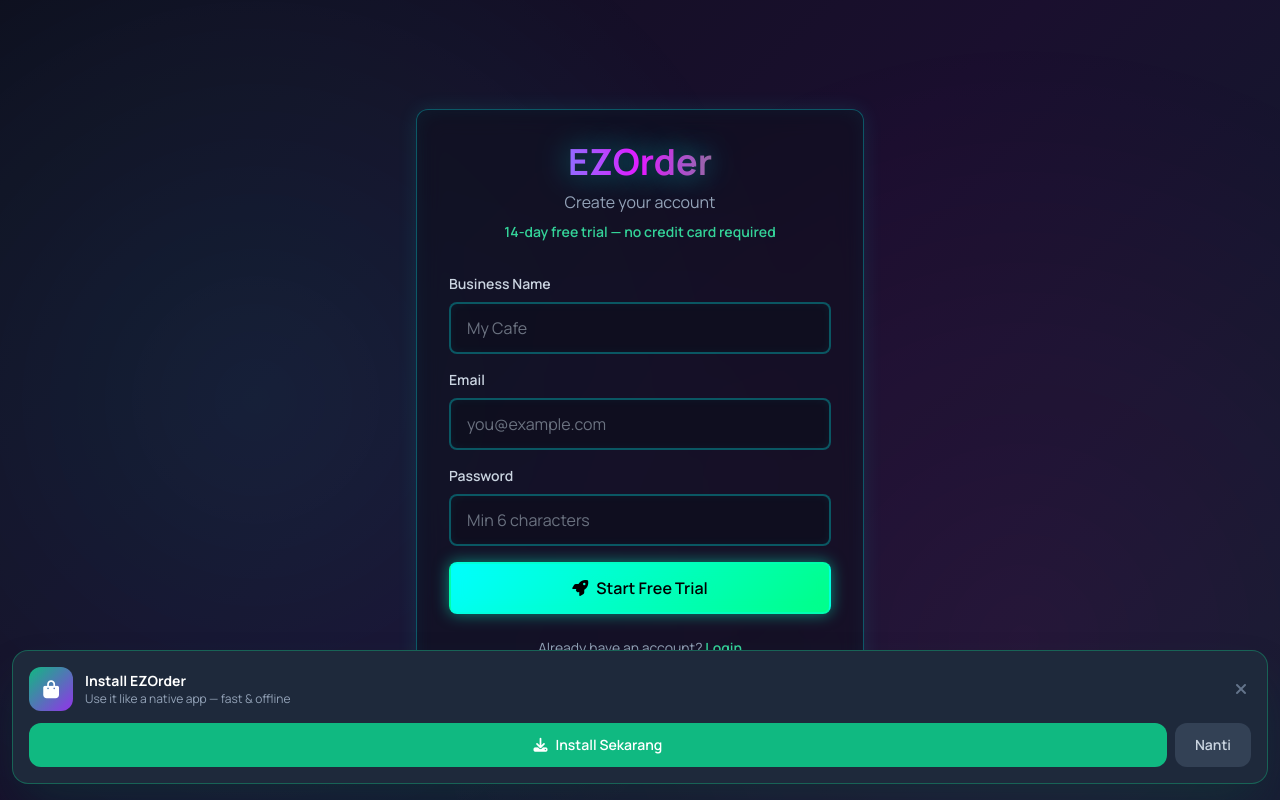
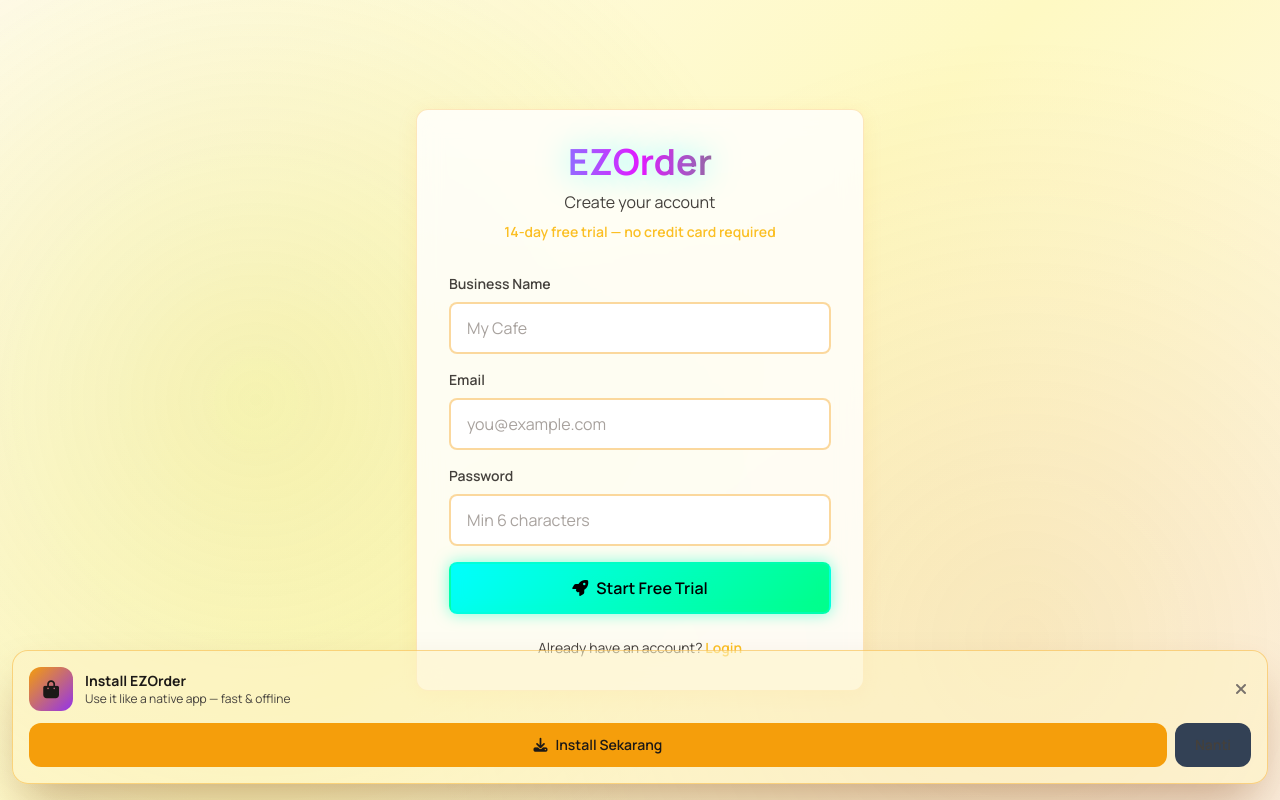
Before and after one commit to Reef-hash/EZorder, a Next.js app in the folder frontend/: page /register in a window 1280 px wide. Built offline with nearby package versions, Linux system fonts and the light colour scheme.

Commit message:
feat: yellow/amber theme + dark/light mode toggle

```diff
--- a/frontend/app/admin/page.tsx
+++ b/frontend/app/admin/page.tsx
@@ -112,7 +112,7 @@
   return (
     <div className="min-h-screen bg-gradient-to-br from-slate-900 via-slate-800 to-slate-900">
       {/* Header */}
-      <header className="sticky top-0 z-50 bg-gradient-to-r from-emerald-600 to-purple-600 shadow-2xl">
+      <header className="sticky top-0 z-50 bg-gradient-to-r from-amber-500 to-orange-600 shadow-2xl">
         <div className="max-w-7xl mx-auto px-4 sm:px-6 lg:px-8">
           <div className="flex justify-between items-center h-14 md:h-16">
             <div className="flex items-center gap-2">
--- a/frontend/app/globals.css
+++ b/frontend/app/globals.css
@@ -28,6 +28,209 @@
 .scrollbar-none::-webkit-scrollbar {
   display: none;
 }
+
+/* stylelint-disable */
+
+/* ─── DARK MODE (default) ─── */
+body {
+  @apply bg-gray-950 text-gray-100 min-h-screen;
+  background: linear-gradient(135deg, #0f0f1e 0%, #1a1500 50%, #0f0f1e 100%);
+}
+
+body::before {
+  content: '';
+  position: fixed;
+  top: 0;
+  left: 0;
+  width: 100%;
+  height: 100%;
+  background: radial-gradient(circle at 20% 50%, rgba(251, 191, 36, 0.07) 0%, transparent 50%),
+              radial-gradient(circle at 80% 80%, rgba(249, 115, 22, 0.07) 0%, transparent 50%);
+  pointer-events: none;
+  z-index: -1;
+  animation: gradientShift 20s ease infinite;
+}
+
+/* Gold glow cards */
+.glass-effect {
+  @apply rounded-xl border backdrop-blur-md transition-all duration-300;
+  background: rgba(15, 12, 0, 0.6);
+  border: 1px solid rgba(251, 191, 36, 0.3);
+  box-shadow: 0 0 20px rgba(251, 191, 36, 0.08), inset 0 0 20px rgba(251, 191, 36, 0.04);
+}
+
+.glass-effect:hover {
+  border-color: rgba(251, 191, 36, 0.55);
+  box-shadow: 0 0 30px rgba(251, 191, 36, 0.15), inset 0 0 30px rgba(251, 191, 36, 0.06);
+}
+
+.gradient-text {
+  background: linear-gradient(90deg, #fbbf24, #f97316, #fbbf24);
+  -webkit-background-clip: text;
+  -webkit-text-fill-color: transparent;
+  background-clip: text;
+  font-weight: 700;
+}
+
+/* Gold buttons */
+.btn-primary {
+  @apply font-semibold py-3 px-4 rounded-lg transition transform;
+  background: linear-gradient(135deg, #fbbf24 0%, #f97316 100%);
+  color: #000;
+  border: 2px solid rgba(251, 191, 36, 0.5);
+  box-shadow: 0 0 15px rgba(251, 191, 36, 0.4), inset 0 0 15px rgba(251, 191, 36, 0.08);
+}
+
+.btn-primary:hover {
+  transform: translateY(-2px);
+  box-shadow: 0 0 25px rgba(251, 191, 36, 0.7), inset 0 0 25px rgba(251, 191, 36, 0.15), 0 0 50px rgba(251, 191, 36, 0.3);
+}
+
+.btn-primary:active {
+  transform: translateY(0);
+}
+
+.btn-secondary {
+  @apply font-semibold py-3 px-4 rounded-lg transition transform;
+  background: rgba(15, 12, 0, 0.6);
+  color: #f97316;
+  border: 2px solid rgba(249, 115, 22, 0.5);
+  box-shadow: 0 0 15px rgba(249, 115, 22, 0.25);
+}
+
+.btn-secondary:hover {
+  transform: translateY(-2px);
+  border-color: rgba(249, 115, 22, 0.8);
+  box-shadow: 0 0 25px rgba(249, 115, 22, 0.5), 0 0 50px rgba(249, 115, 22, 0.2);
+  background: rgba(249, 115, 22, 0.1);
+}
+
+.btn-secondary:active {
+  transform: translateY(0);
+}
+
+.input-base {
+  @apply w-full px-4 py-3 rounded-lg text-gray-100 placeholder-gray-500 focus:outline-none transition;
+  background: rgba(15, 12, 0, 0.8);
+  border: 2px solid rgba(251, 191, 36, 0.25);
+  box-shadow: inset 0 0 10px rgba(251, 191, 36, 0.04);
+}
+
+.input-base:focus {
+  border-color: rgba(251, 191, 36, 0.7);
+  box-shadow: inset 0 0 15px rgba(251, 191, 36, 0.08), 0 0 20px rgba(251, 191, 36, 0.2);
+}
+
+/* Gold card styles */
+.neon-card {
+  @apply rounded-xl p-4 transition-all duration-300;
+  background: rgba(15, 12, 0, 0.6);
+  border: 1px solid rgba(251, 191, 36, 0.2);
+  box-shadow: 0 0 15px rgba(251, 191, 36, 0.08);
+}
+
+.neon-card:hover {
+  border-color: rgba(251, 191, 36, 0.45);
+  box-shadow: 0 0 25px rgba(251, 191, 36, 0.15);
+}
+
+.neon-border {
+  border: 2px solid rgba(251, 191, 36, 0.5) !important;
+  box-shadow: 0 0 20px rgba(251, 191, 36, 0.25) !important;
+}
+
+.neon-border-pink {
+  border: 2px solid rgba(249, 115, 22, 0.5) !important;
+  box-shadow: 0 0 20px rgba(249, 115, 22, 0.25) !important;
+}
+
+.neon-border-lime {
+  border: 2px solid rgba(245, 158, 11, 0.5) !important;
+  box-shadow: 0 0 20px rgba(245, 158, 11, 0.25) !important;
+}
+
+@keyframes neon-pulse {
+  0%, 100% { box-shadow: 0 0 20px rgba(251, 191, 36, 0.4); }
+  50% { box-shadow: 0 0 30px rgba(251, 191, 36, 0.7), 0 0 60px rgba(251, 191, 36, 0.25); }
+}
+
+.pulse-glow {
+  animation: neon-pulse 2s ease-in-out infinite;
+}
+
+@keyframes gradientShift {
+  0%, 100% { filter: hue-rotate(0deg); opacity: 1; }
+  50% { filter: hue-rotate(15deg); opacity: 1; }
+}
+
+/* ─── LIGHT MODE ─── */
+html:not(.dark) body {
+  background: linear-gradient(135deg, #fffbeb 0%, #fef9c3 50%, #fff7ed 100%) !important;
+  color: #1c1917;
+}
+
+html:not(.dark) body::before {
+  background: radial-gradient(circle at 20% 50%, rgba(251, 191, 36, 0.18) 0%, transparent 50%),
+              radial-gradient(circle at 80% 80%, rgba(249, 115, 22, 0.14) 0%, transparent 50%) !important;
+}
+
+html:not(.dark) .glass-effect {
+  background: rgba(255, 255, 255, 0.82) !important;
+  border-color: rgba(245, 158, 11, 0.35) !important;
+  box-shadow: 0 4px 20px rgba(245, 158, 11, 0.1) !important;
+}
+
+html:not(.dark) .glass-effect:hover {
+  border-color: rgba(245, 158, 11, 0.6) !important;
+  box-shadow: 0 4px 30px rgba(245, 158, 11, 0.18) !important;
+}
+
+html:not(.dark) .neon-card {
+  background: rgba(255, 255, 255, 0.85) !important;
+  border-color: rgba(245, 158, 11, 0.25) !important;
+  box-shadow: 0 2px 15px rgba(245, 158, 11, 0.08) !important;
+}
+
+html:not(.dark) .input-base {
+  background: rgba(255, 255, 255, 0.95) !important;
+  border-color: rgba(245, 158, 11, 0.4) !important;
+  color: #1c1917 !important;
+  box-shadow: none !important;
+}
+
+html:not(.dark) .input-base:focus {
+  border-color: rgba(245, 158, 11, 0.75) !important;
+  box-shadow: 0 0 12px rgba(245, 158, 11, 0.2) !important;
+}
+
+html:not(.dark) .input-base::placeholder {
+  color: #a8a29e !important;
+}
+
+/* Text overrides for light mode */
+html:not(.dark) .text-white,
+html:not(.dark) .text-slate-100,
+html:not(.dark) .text-slate-200 { color: #1c1917 !important; }
+
+html:not(.dark) .text-slate-300,
+html:not(.dark) .text-slate-400 { color: #44403c !important; }
+
+html:not(.dark) .text-slate-500 { color: #78716c !important; }
+
+/* Background overrides */
+html:not(.dark) .bg-slate-900,
+html:not(.dark) .bg-slate-800\/50,
+html:not(.dark) .bg-slate-800 { background-color: rgba(254, 243, 199, 0.6) !important; }
+
+html:not(.dark) .bg-slate-700\/20,
+html:not(.dark) .bg-slate-700\/30 { background-color: rgba(245, 158, 11, 0.08) !important; }
+
+html:not(.dark) .border-slate-700\/50,
+html:not(.dark) .border-slate-700 { border-color: rgba(245, 158, 11, 0.25) !important; }
+
+html:not(.dark) .divide-slate-700\/30 > * + * { border-color: rgba(245, 158, 11, 0.15) !important; }
+
+/* stylelint-enable */
 
 /* stylelint-disable */
 body {
--- a/frontend/app/layout.tsx
+++ b/frontend/app/layout.tsx
@@ -19,7 +19,7 @@
   initialScale: 1,
   maximumScale: 1,
   userScalable: false,
-  themeColor: '#10b981',
+  themeColor: '#f59e0b',
 }
 
 export default function RootLayout({
@@ -28,8 +28,16 @@
   children: React.ReactNode
 }) {
   return (
-    <html lang="en">
+    <html lang="en" suppressHydrationWarning>
       <head>
+        {/* Theme init — must run before render to prevent flash */}
+        <script dangerouslySetInnerHTML={{ __html: `
+          try {
+            var t = localStorage.getItem('theme');
+            if (t === 'light') { document.documentElement.classList.remove('dark'); }
+            else { document.documentElement.classList.add('dark'); }
+          } catch(e) { document.documentElement.classList.add('dark'); }
+        `}} />
         <link rel="preconnect" href="https://fonts.googleapis.com" />
         <link rel="preconnect" href="https://fonts.gstatic.com" crossOrigin="anonymous" />
         <link rel="apple-touch-icon" href="/icons/icon-192.png" />
--- a/frontend/components/Navbar.tsx
+++ b/frontend/components/Navbar.tsx
@@ -2,10 +2,29 @@
 
 import { useRouter } from 'next/navigation'
 import { useAuth } from '@/lib/hooks/useAuth'
+import { useState, useEffect } from 'react'
 
 export default function Navbar() {
   const router = useRouter()
   const { user, logout } = useAuth()
+  const [isDark, setIsDark] = useState(true)
+
+  useEffect(() => {
+    setIsDark(document.documentElement.classList.contains('dark'))
+  }, [])
+
+  const toggleTheme = () => {
+    const dark = document.documentElement.classList.contains('dark')
+    if (dark) {
+      document.documentElement.classList.remove('dark')
+      localStorage.setItem('theme', 'light')
+      setIsDark(false)
+    } else {
+      document.documentElement.classList.add('dark')
+      localStorage.setItem('theme', 'dark')
+      setIsDark(true)
+    }
+  }
 
   const handleLogout = () => {
     logout()
@@ -13,7 +32,7 @@
   }
 
   return (
-    <header className="sticky top-0 z-50 bg-gradient-to-r from-emerald-600 to-purple-600 shadow-2xl">
+    <header className="sticky top-0 z-50 bg-gradient-to-r from-amber-500 to-orange-600 shadow-2xl">
       <div className="max-w-7xl mx-auto px-4 sm:px-6 lg:px-8">
         <div className="flex justify-between items-center h-14 md:h-16">
           <div className="flex items-center gap-2">
@@ -21,17 +40,28 @@
             <h1 className="text-white font-bold text-xl md:text-2xl">EZOrder</h1>
           </div>
 
-          <div className="flex items-center gap-2 md:gap-4">
-            <span className="hidden sm:block text-emerald-50 text-sm">Welcome, {user?.businessName}</span>
+          <div className="flex items-center gap-2 md:gap-3">
+            <span className="hidden sm:block text-amber-50 text-sm">Welcome, {user?.businessName}</span>
+
+            {/* Theme toggle */}
+            <button
+              onClick={toggleTheme}
+              title={isDark ? 'Switch to Light Mode' : 'Switch to Dark Mode'}
+              className="bg-white/20 hover:bg-white/30 text-white w-9 h-9 rounded-lg font-semibold transition flex items-center justify-center text-sm"
+            >
+              <i className={`fas ${isDark ? 'fa-sun' : 'fa-moon'}`}></i>
+            </button>
+
             {user?.role === 'admin' && (
               <button
                 onClick={() => router.push('/admin')}
-                className="bg-purple-500/30 hover:bg-purple-500/50 text-white px-3 py-2 md:px-4 rounded-lg font-semibold transition flex items-center gap-2 text-sm border border-purple-400/40"
+                className="bg-white/20 hover:bg-white/30 text-white px-3 py-2 md:px-4 rounded-lg font-semibold transition flex items-center gap-2 text-sm border border-white/30"
               >
                 <i className="fas fa-shield-alt"></i>
                 <span className="hidden sm:inline">Admin</span>
               </button>
             )}
+
             <button
               onClick={handleLogout}
               className="bg-white/20 hover:bg-white/30 text-white px-3 py-2 md:px-4 rounded-lg font-semibold transition flex items-center gap-2 text-sm"
--- a/frontend/tailwind.config.js
+++ b/frontend/tailwind.config.js
@@ -1,5 +1,6 @@
 /** @type {import('tailwindcss').Config} */
 module.exports = {
+  darkMode: 'class',
   content: [
     './app/**/*.{js,ts,jsx,tsx,mdx}',
     './pages/**/*.{js,ts,jsx,tsx,mdx}',
@@ -10,6 +11,22 @@
       fontFamily: {
         sans: ['Manrope', 'sans-serif'],
       },
+      colors: {
+        // Remap emerald → amber/yellow throughout the app
+        emerald: {
+          50:  '#fffbeb',
+          100: '#fef3c7',
+          200: '#fde68a',
+          300: '#fcd34d',
+          400: '#fbbf24',
+          500: '#f59e0b',
+          600: '#d97706',
+          700: '#b45309',
+          800: '#92400e',
+          900: '#78350f',
+          950: '#451a03',
+        },
+      },
     },
   },
   plugins: [],
```
